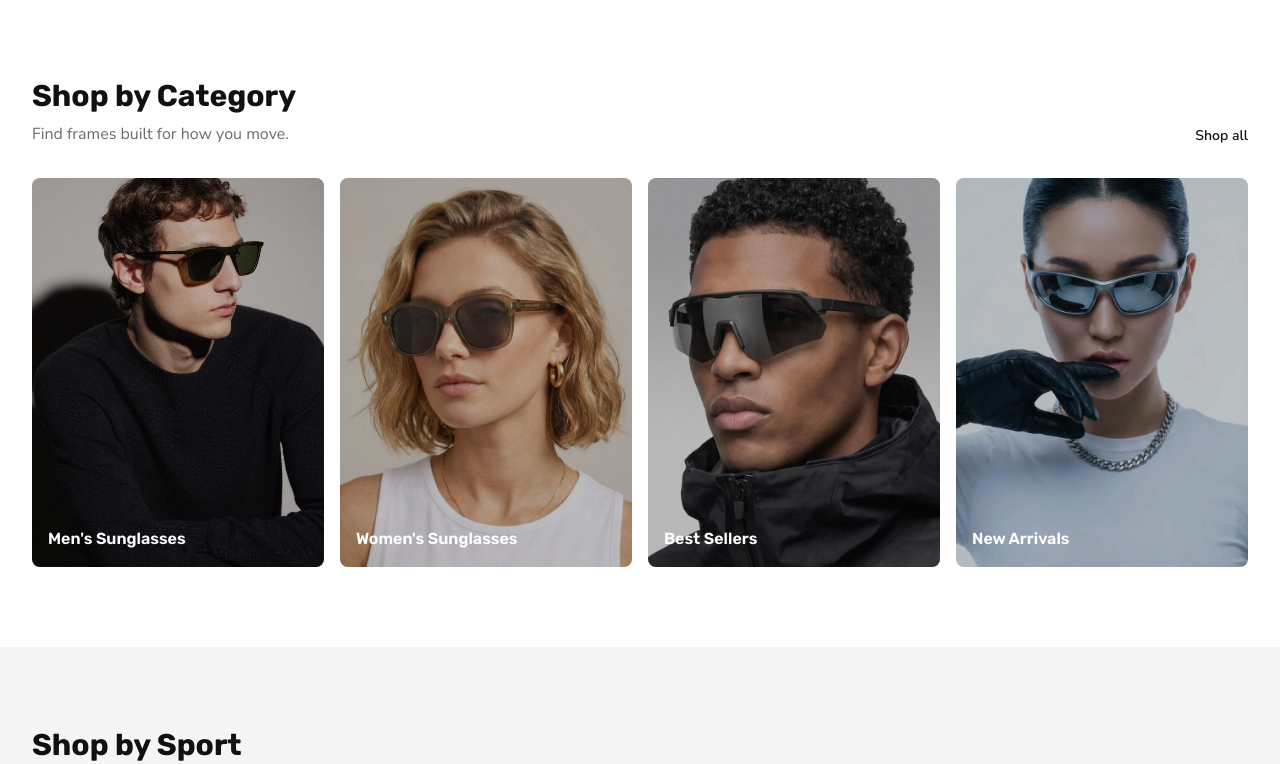
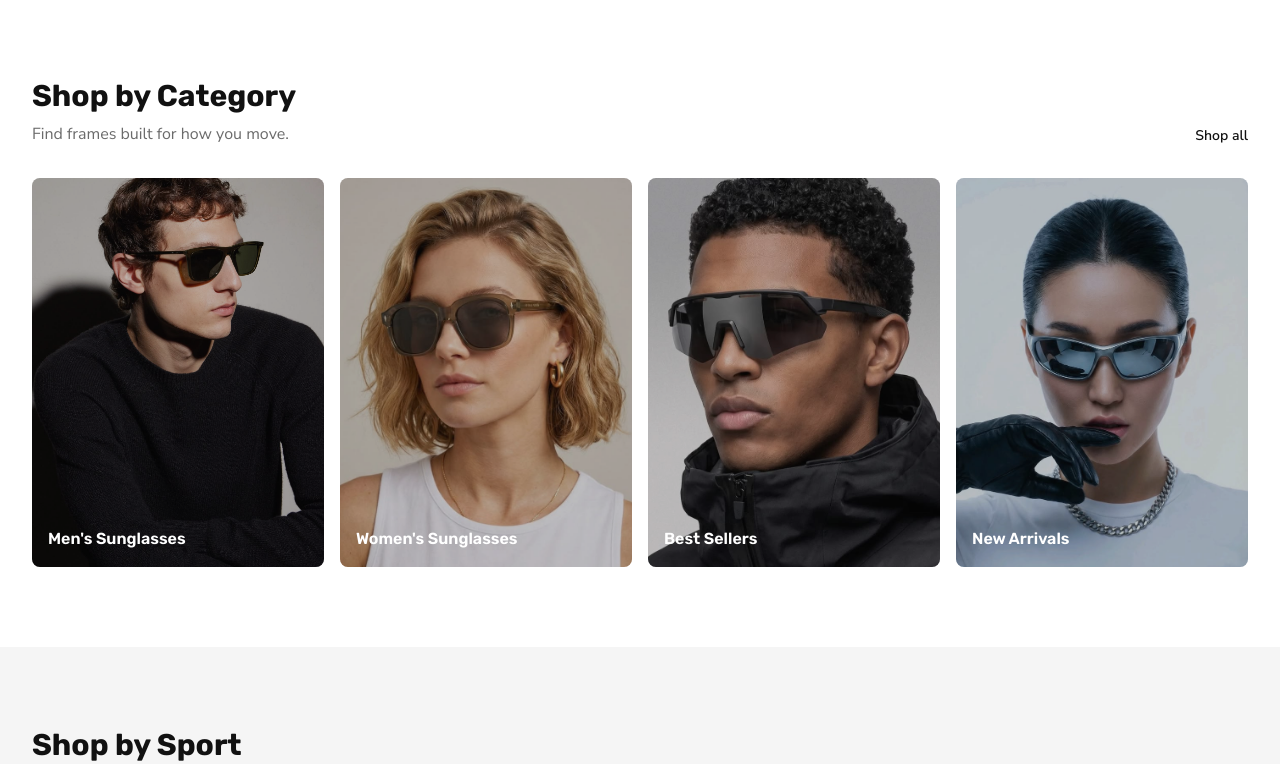
Before and after one commit to dongjian230612-wudiknu/vikkosport, a React (Vite) app: page / in a window 1280 px wide. Shown: the part 691-1455 px from the top of the page. Built offline with nearby package versions, Linux system fonts and the light colour scheme; no server answers.

Commit message:
fix: keep full hair visible on category tiles 1, 3, and 4
Co-authored-by: Cursor <cursoragent@cursor.com>

```diff
--- a/src/pages/Home.tsx
+++ b/src/pages/Home.tsx
@@ -17,10 +17,30 @@ import lensMirrored from '../assets/lenses/mirrored.jpg';
 import lensPolarized from '../assets/lenses/polarized.jpg';
 
 const categories = [
-  { label: "Men's Sunglasses", href: '/shop?type=sunglasses&gender=men', image: mensSunglasses },
-  { label: "Women's Sunglasses", href: '/shop?type=sunglasses&gender=women', image: womensSunglasses },
-  { label: 'Best Sellers', href: '/shop?bestsellers=1', image: bestsellers },
-  { label: 'New Arrivals', href: '/shop?new=1', image: newArrivals },
+  {
+    label: "Men's Sunglasses",
+    href: '/shop?type=sunglasses&gender=men',
+    image: mensSunglasses,
+    focus: 'top' as const,
+  },
+  {
+    label: "Women's Sunglasses",
+    href: '/shop?type=sunglasses&gender=women',
+    image: womensSunglasses,
+    focus: 'center' as const,
+  },
+  {
+    label: 'Best Sellers',
+    href: '/shop?bestsellers=1',
+    image: bestsellers,
+    focus: 'top' as const,
+  },
+  {
+    label: 'New Arrivals',
+    href: '/shop?new=1',
+    image: newArrivals,
+    focus: 'top' as const,
+  },
 ];
 
 const sports = [
@@ -110,11 +130,20 @@ export function Home() {
           </div>
           <div className="grid grid-cols-2 lg:grid-cols-4 gap-3 md:gap-4">
             {categories.map(cat => (
-              <Link key={cat.href} href={cat.href} className="group relative aspect-[3/4] overflow-hidden rounded-lg bg-vikko-canvas cursor-pointer">
+              <Link
+                key={cat.href}
+                href={cat.href}
+                className="group relative aspect-[3/4] overflow-hidden rounded-lg bg-vikko-canvas cursor-pointer"
+              >
                 {cat.image ? (
-                  <div
-                    className="absolute inset-0 bg-cover bg-center transition-transform duration-500 group-hover:scale-105"
-                    style={{ backgroundImage: `url('${cat.image}')` }}
+                  <img
+                    src={cat.image}
+                    alt=""
+                    className={
+                      cat.focus === 'top'
+                        ? 'absolute inset-0 h-full w-full object-cover object-top transition-transform duration-500 group-hover:scale-105'
+                        : 'absolute inset-0 h-full w-full object-cover object-center transition-transform duration-500 group-hover:scale-105'
+                    }
                   />
                 ) : null}
                 <div className="absolute inset-0 bg-vikko-black/25 group-hover:bg-vikko-black/15 transition-colors" />
```
